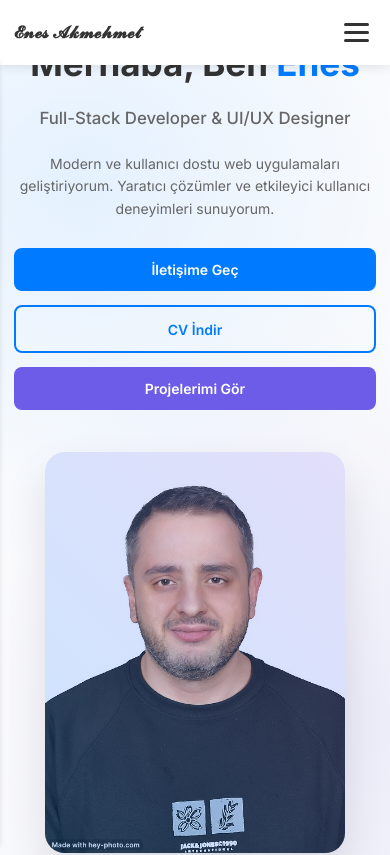
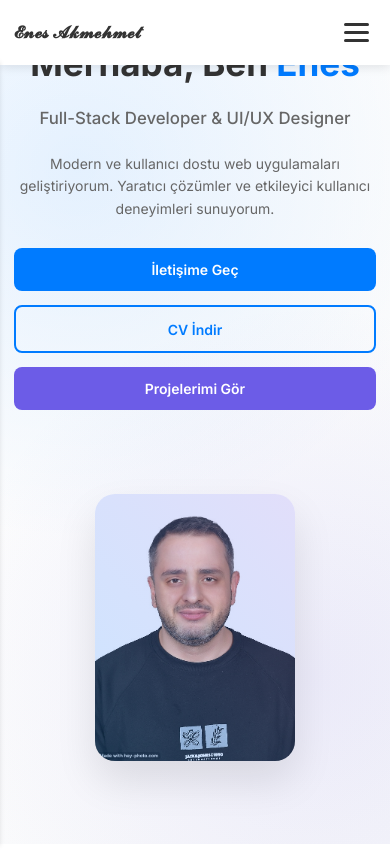
Before and after one commit to enesakmehmet/new-portfolio-v4, a React (Vite) app: page / in a window 390 px wide. Shown: the top 855 px of the page. Built offline with nearby package versions, Linux system fonts and the light colour scheme; no server answers.

Commit message:
resim güncellemesi

```diff
--- a/src/components/Hero.css
+++ b/src/components/Hero.css
@@ -134,7 +134,7 @@
 
 .hero-image {
   flex: 1;
-  max-width: 500px;
+  max-width: 450px;
   position: relative;
   z-index: 1;
 }
@@ -144,6 +144,16 @@
   border-radius: 20px;
   overflow: hidden;
   box-shadow: 0 20px 40px rgba(0, 0, 0, 0.1);
+  width: 80%;
+  margin: 0 auto;
+}
+
+.image-container img {
+  width: 100%;
+  height: auto;
+  display: block;
+  transition: transform 0.5s ease;
+  object-fit: cover;
 }
 
 .image-container::before {
@@ -193,7 +203,7 @@
   }
 
   .hero-image {
-    max-width: 400px;
+    max-width: 350px;
     width: 100%;
   }
 }
@@ -213,7 +223,7 @@
   }
 
   .hero-image {
-    max-width: 300px;
+    max-width: 250px;
   }
 }
 
```
